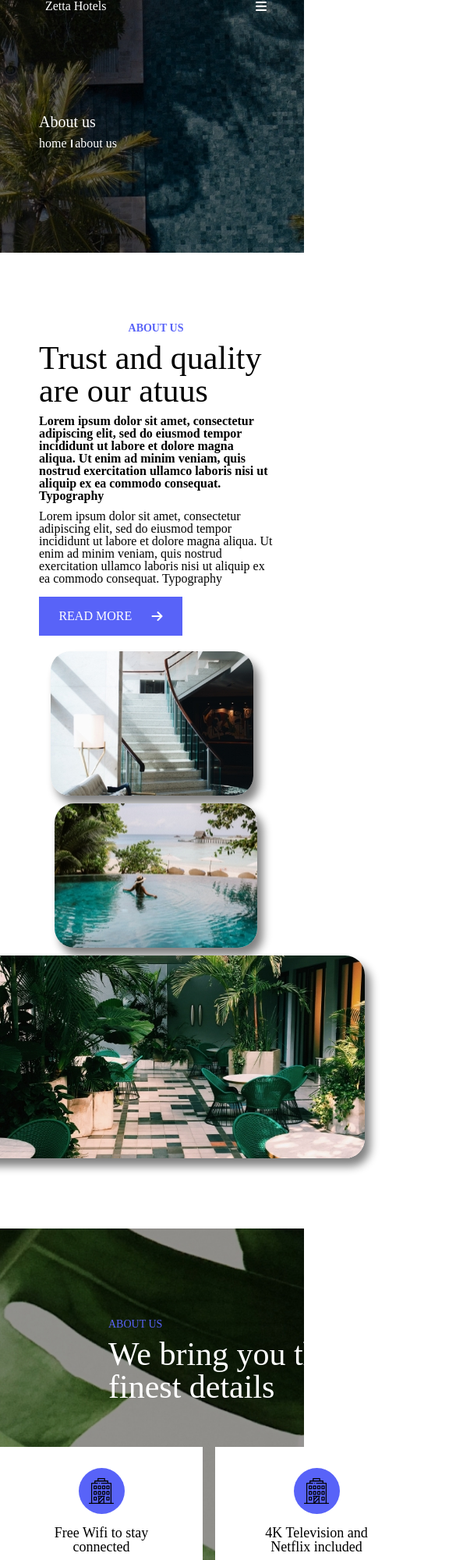
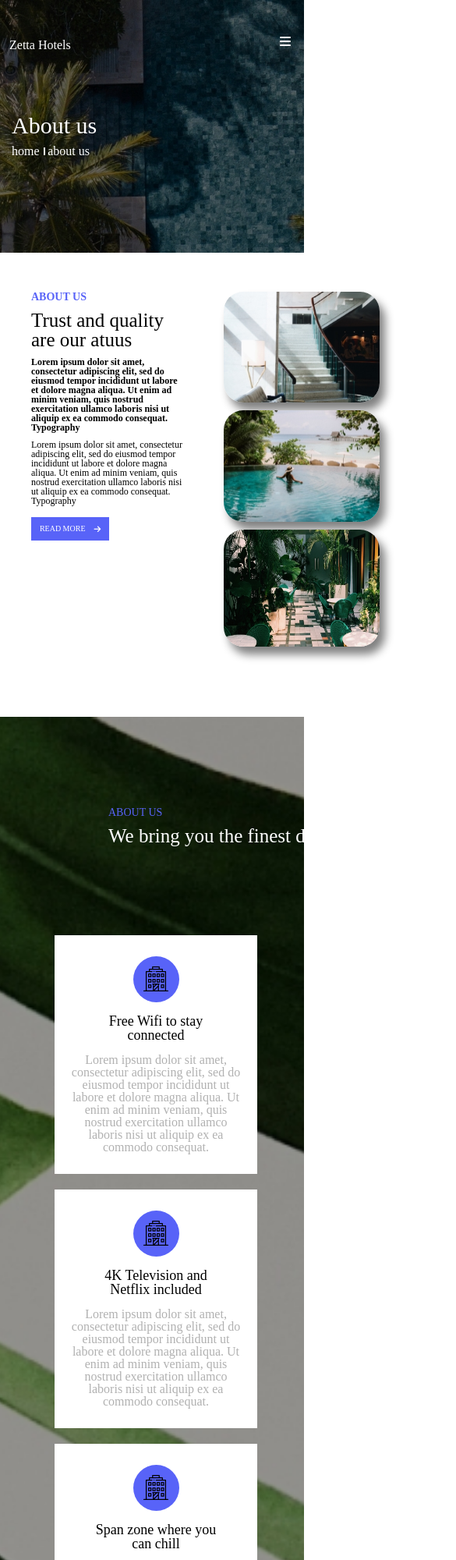
Before and after one commit to CharoChavleishvili/lesson-9-Homework, a plain HTML site: page index.html in a window 390 px wide. Shown: the top 2000 px of the page at 78% size, 585 px wide, since content can reach past the window. Drawn offline with Linux system fonts and the light colour scheme.

Commit message:
add  full responsive

```diff
--- a/css/responsive.css
+++ b/css/responsive.css
@@ -1,61 +1,199 @@
-/* tablet */
-/* header */
-@media (max-width:800px) {
+/* 1024px */
+@media (max-width:1024px) {
     .div-header {
-        left: 20px;
+        margin-left: -100px;
     }
     .div-header h2 {
         font-size: 30px;
     }
     .section1 {
-       flex-wrap: wrap;
-       width: 800px;
-       align-items: center;
-       justify-content: center;
+        width: 1000px;
+    }
+    .block {
+        width: 240px;
+    }
+    .container-child {
+        width: 1000px;
+    }
+    .first-div {
+        margin-left: -100px;;
+    }
+    .first-div h2 {
+        font-size: 30px;
+    }
+    .image3 {
+        width: 536px;
+    }
+}
+
+/* 900px */
+@media (max-width:900px) {
+    .div-header {
+        margin-left: -140px;
+    }
+    .left-block{
+        width: 300px;
+    }
+    .left-block  h2{
+        font-size: 25px;
+    }
+    .left-block p  {
+        font-size: 12px;
+    }
+    .readmore {
+        width: 100px;
+        height: 30px;
+        font-size: 10px;
+    }
+    .section1 {
+        width: 800px;
+    }
+    .right-block {
+        width: 410x;
+        margin-left: 50px;
+        flex-wrap: wrap;
+        display: flex;
+
+    }
+    .image1 {
+        width: 200px;
+    }
+    .image2 {
+        width: 200px;
+    }
+    .image3 {
+        width: 400px;
+    }
+    .first-div h2 {
+        font-size: 25px;
+    }
+    .first-div {
+        margin: 0 auto;
+
+    }
+    .container-child {
+        width: 750px;
+        flex-wrap: wrap;
+        justify-content: space-evenly;
+    }
+    .block {
+        width: 350px;
+    }
+    .block:nth-child(3) {
+        margin-top: 20px;
+    }
+    .block:nth-child(4) {
+        margin-top: 20px;
+    }
+}
+
+/* 700px */
+@media (max-width:700px) {
+    .div-header {
+        margin-left: -185px;
+    }
+    .section1 {
+        width: 650px;
+        justify-content: center;
+        margin-left: 130px;
+    }
+    .image3 {
+        width: 200px;
+        height: 150px;
+    }
+    .right-block {
+        align-items: center;
+    }
+}
+
+@media (max-width:500px) {
+    .nav-ul {
+        display: none;
+    }
+    .logo {
+        margin-top: 50px;
+        margin-left: -5px;
+    }
+    .fa-bars {
+        display: inline-block;
+        color: #ffffff;
+        margin-top: 40px;
+        margin-left: 200px;
+    }
+    .section1 {
+        width: 650px;
+        justify-content: center;
+        margin:0 auto;
+        width: 600px;
+        margin-top: 50px;
+        margin-left: 40px;
+    }
+    .container-child  {
+        width: 400px;
+        flex-wrap: wrap;
+    }
+    .block:nth-child(2) {
+        margin-top: 20px;
+    }
+}
+
+/* 320px */
+@media (max-width:320px) {
+    .div-header {
+        margin-left: -200px;
+    }
+    .div-header h2 {
+        font-size: 20px;
+    }
+    .section1 {
+        width: 300px;
+        flex-wrap: wrap;
+    }
+    .left-block {
+        width: 250px;
+    }
+    .left-block h2 {
+        font-size: 20px;
     }
     .right-block {
         margin-top: 20px;
     }
-
-}
-
-
-
-/* mobile */
-/* header */
-@media (max-width: 520px) {
-    .nav-ul {
-        display: none;
+    .first-div {
+        width: 300px;
+        margin-left: -100px;
     }
-    .div-header {
-        left: 50px;
-
+    .first-div h2 {
+        font-size: 15px;
     }
-    .div-header h2{
-        font-size: 20px;
+    .first-div h4 {
+        font-size: 10px;
     }
-    .logo{
-        margin-left: 10px;
-    }
-    .fa-bars {
-        display: inline-block;
-        color: #ffffff;
-    }
-    .section1 {
-        flex-wrap: wrap;
-        width: 400px;
-        align-items: center;
-        justify-content: center;
-     }
-     .left-block {
+    .container-child {
         width: 300px;
         display: flex;
+        justify-content: center;
         align-items: center;
-        flex-direction: column;
-     }
-     .right-block {
-        width: 400px;
-        display: flex;
-        flex-direction: column;
-        align-items: center;
-     }
+        flex-wrap: wrap;
+    }
+    .block {
+        width: 200px;
+        height: 200px;
+    }
+    .block h3{
+        font-size: 15px;
+    }
+    .block p {
+        font-size: 12px;
+        text-align: center;
+        width: 150px;
+        margin-top: 5px;
+    }
+    .image {
+        width: 200px;
+        height: 200px;
+    }
+    .hotel {
+        width: 100px;
+        height: 100px;
+    }
+}
--- a/css/style.css
+++ b/css/style.css
@@ -37,7 +37,8 @@
     font-size: 42px;
 }
 .div-child-header {
-    width: 100px;
+    max-width: 100px;
+    width: ;
     display: flex;
     justify-content: space-between;
     align-items: center;
@@ -54,16 +55,19 @@
 .fa-bars {
     display: none;
 }
+
 /* section1 */
 .section1 {
-    width: 1200px;
+    max-width: 1200px;
+    width: 100%;
     margin: 0 auto;
     display: flex;
     justify-content: space-between;
     margin-top: 90px;
 }
 .left-block {
-    width: 444px;
+    max-width:444px;
+    width: 100%;
 }
 .left-block h4 {
     font-size: 14px;
@@ -85,13 +89,16 @@
     font-size: 16px;
     font-weight: bold;
     margin-bottom: 10px;
-
 }
 .right-block {
     width: 536px;
 }
+.image3 {
+    max-width: 536px;
+}
 .readmore {
-    width: 184px;
+    max-width:184px;
+    width: 100%;
     height: 50px;
     background-color: #5863F8;
     display: flex;
@@ -125,7 +132,8 @@
     position: absolute;
     top: 116px;
     left: 139px;
-    width: 369px;
+    max-width: 369px;
+    width: 100%;
 }
 .first-div h4 {
     color: #5863F8;
@@ -140,7 +148,8 @@
     margin: 0 auto;
     display: flex;
     justify-content: space-between;
-    width: 1088px;
+    max-width:1088px;
+    width: 100%;
     padding-top: 280px;
 
 }
```
Also changed, not shown: index.html (+2 -0 lines).
